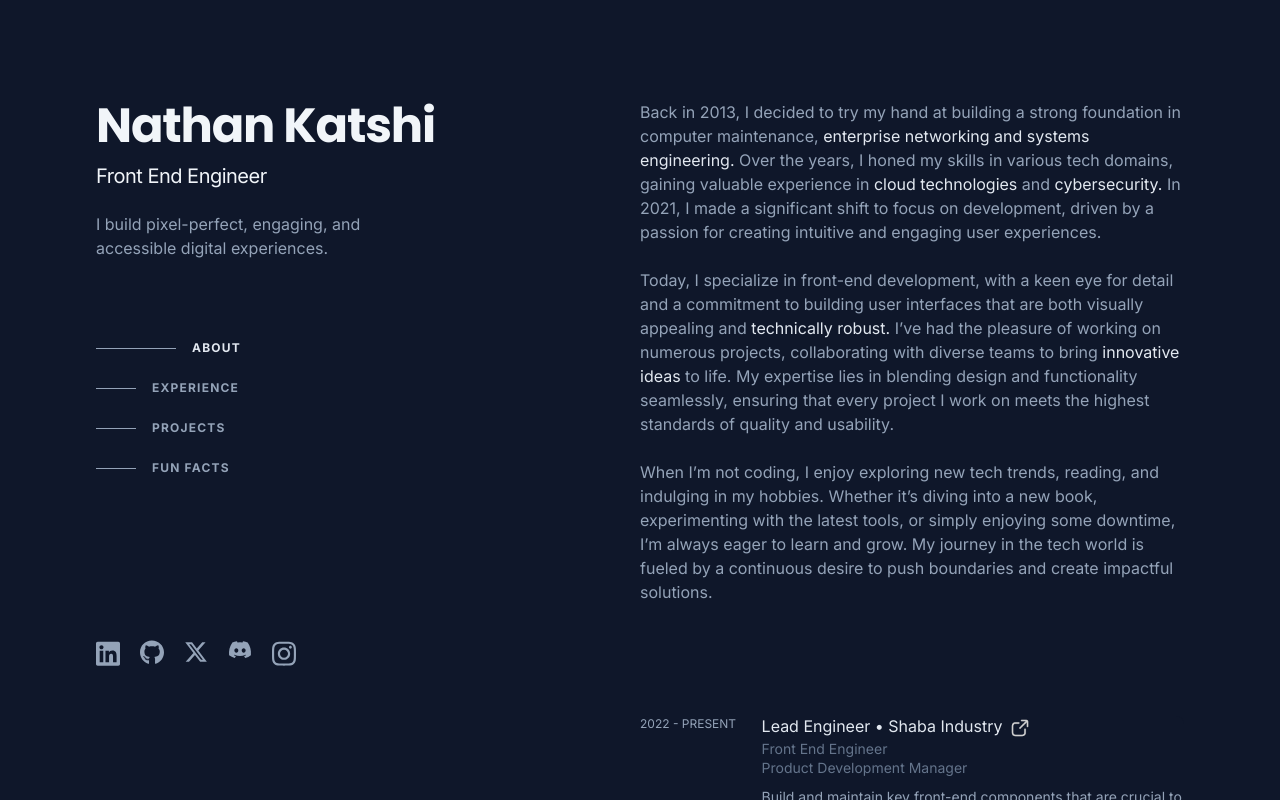
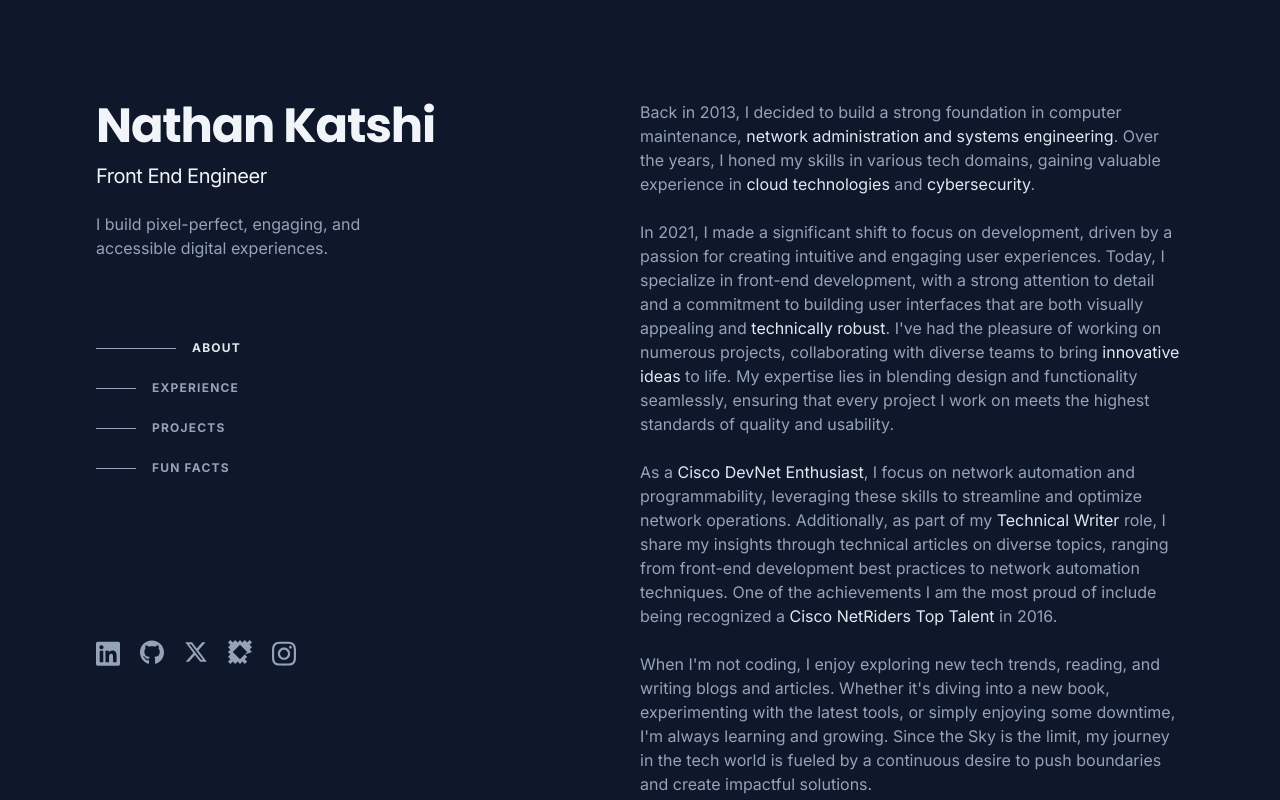
Before and after one commit to iam-inath/17portfolio_v2, a React (Vite) app: page / in a window 1280 px wide. Built offline with nearby package versions, Linux system fonts and the light colour scheme; a web font is replaced by a local one.

Commit message:
Content Updates

```diff
--- a/index.html
+++ b/index.html
@@ -6,7 +6,7 @@
     <meta name="viewport" content="width=device-width, initial-scale=1.0" />
     <meta
       name="description"
-      content="Nathan Katshi is a Front End React Engineer who builds accessible, inclusive products and digital experiences."
+      content="Nathan Katshi is a Front End React Engineer, Cisco DevNet Enthusiast, and Technical Writer who builds accessible, inclusive products and digital experiences. He shares his insights through technical articles on diverse topics, ranging from front-end development best practices to network automation techniques."
     />
     <link rel="manifest" href="/manifest.json" />
     <meta property="og:image" content="/g-icon.png" />
--- a/src/components/About.jsx
+++ b/src/components/About.jsx
@@ -7,35 +7,45 @@ function About() {
         About
       </h2>
       <p className=''>
-        Back in 2013, I decided to try my hand at building a strong foundation
-        in computer maintenance,{' '}
-        <span className=' text-slate-200'>
-          enterprise networking and systems engineering.{' '}
+        Back in 2013, I decided to build a strong foundation in computer
+        maintenance,{' '}
+        <span className='text-slate-200'>
+          network administration and systems engineering
         </span>
-        Over the years, I honed my skills in various tech domains, gaining
+        . Over the years, I honed my skills in various tech domains, gaining
         valuable experience in{' '}
-        <span className=' text-slate-200'>cloud technologies</span> and{' '}
-        <span className=' text-slate-200'>cybersecurity.</span> In 2021, I made
-        a significant shift to focus on development, driven by a passion for
-        creating intuitive and engaging user experiences.
-        <br />
-        <br /> Today, I specialize in front-end development, with a keen eye for
-        detail and a commitment to building user interfaces that are both
-        visually appealing and{' '}
-        <span className=' text-slate-200'>technically robust. </span> I’ve had
-        the pleasure of working on numerous projects, collaborating with diverse
-        teams to bring <span className=' text-slate-200'>innovative ideas</span>{' '}
+        <span className='text-slate-200'>cloud technologies</span> and{' '}
+        <span className='text-slate-200'>cybersecurity</span>.<br />
+        <br /> In 2021, I made a significant shift to focus on development,
+        driven by a passion for creating intuitive and engaging user
+        experiences. Today, I specialize in front-end development, with a strong
+        attention to detail and a commitment to building user interfaces that
+        are both visually appealing and{' '}
+        <span className='text-slate-200'>technically robust</span>. I've had the
+        pleasure of working on numerous projects, collaborating with diverse
+        teams to bring <span className='text-slate-200'>innovative ideas</span>{' '}
         to life. My expertise lies in blending design and functionality
         seamlessly, ensuring that every project I work on meets the highest
         standards of quality and usability.
         <br />
         <br />
-        When I’m not coding, I enjoy exploring new tech trends, reading, and
-        indulging in my hobbies. Whether it’s diving into a new book,
+        As a <span className='text-slate-200'>Cisco DevNet Enthusiast</span>, I
+        focus on network automation and programmability, leveraging these skills
+        to streamline and optimize network operations. Additionally, as part of
+        my <span className='text-slate-200'>Technical Writer</span> role, I
+        share my insights through technical articles on diverse topics, ranging
+        from front-end development best practices to network automation
+        techniques. One of the achievements I am the most proud of include being
+        recognized a{' '}
+        <span className='text-slate-200'>Cisco NetRiders Top Talent</span> in
+        2016.
+        <br /> <br />
+        When I'm not coding, I enjoy exploring new tech trends, reading, and
+        writing blogs and articles. Whether it's diving into a new book,
         experimenting with the latest tools, or simply enjoying some downtime,
-        I’m always eager to learn and grow. My journey in the tech world is
-        fueled by a continuous desire to push boundaries and create impactful
-        solutions.
+        I'm always learning and growing. Since the Sky is the limit, my journey
+        in the tech world is fueled by a continuous desire to push boundaries
+        and create impactful solutions.
       </p>
     </div>
   )
--- a/src/data/data.js
+++ b/src/data/data.js
@@ -300,13 +300,19 @@ export const socialMedia = [
   {
     name: 'x',
     svg: '<svg xmlns="http://www.w3.org/2000/svg" viewBox="0 0 512 512"><!--!Font Awesome Free 6.6.0 by @fontawesome - https://fontawesome.com License - https://fontawesome.com/license/free Copyright 2024 Fonticons, Inc.--><path d="M389.2 48h70.6L305.6 224.2 487 464H345L233.7 318.6 106.5 464H35.8L200.7 275.5 26.8 48H172.4L272.9 180.9 389.2 48zM364.4 421.8h39.1L151.1 88h-42L364.4 421.8z"/></svg>',
-    href: 'https://x.com/iam_inath',
+    href: 'https://x.com/katshidev',
   },
-  {
+  /*   {
     name: 'discord',
     svg: '<svg xmlns="http://www.w3.org/2000/svg" viewBox="0 0 640 512"><!--!Font Awesome Free 6.6.0 by @fontawesome - https://fontawesome.com License - https://fontawesome.com/license/free Copyright 2024 Fonticons, Inc.--><path d="M524.5 69.8a1.5 1.5 0 0 0 -.8-.7A485.1 485.1 0 0 0 404.1 32a1.8 1.8 0 0 0 -1.9 .9 337.5 337.5 0 0 0 -14.9 30.6 447.8 447.8 0 0 0 -134.4 0 309.5 309.5 0 0 0 -15.1-30.6 1.9 1.9 0 0 0 -1.9-.9A483.7 483.7 0 0 0 116.1 69.1a1.7 1.7 0 0 0 -.8 .7C39.1 183.7 18.2 294.7 28.4 404.4a2 2 0 0 0 .8 1.4A487.7 487.7 0 0 0 176 479.9a1.9 1.9 0 0 0 2.1-.7A348.2 348.2 0 0 0 208.1 430.4a1.9 1.9 0 0 0 -1-2.6 321.2 321.2 0 0 1 -45.9-21.9 1.9 1.9 0 0 1 -.2-3.1c3.1-2.3 6.2-4.7 9.1-7.1a1.8 1.8 0 0 1 1.9-.3c96.2 43.9 200.4 43.9 295.5 0a1.8 1.8 0 0 1 1.9 .2c2.9 2.4 6 4.9 9.1 7.2a1.9 1.9 0 0 1 -.2 3.1 301.4 301.4 0 0 1 -45.9 21.8 1.9 1.9 0 0 0 -1 2.6 391.1 391.1 0 0 0 30 48.8 1.9 1.9 0 0 0 2.1 .7A486 486 0 0 0 610.7 405.7a1.9 1.9 0 0 0 .8-1.4C623.7 277.6 590.9 167.5 524.5 69.8zM222.5 337.6c-29 0-52.8-26.6-52.8-59.2S193.1 219.1 222.5 219.1c29.7 0 53.3 26.8 52.8 59.2C275.3 311 251.9 337.6 222.5 337.6zm195.4 0c-29 0-52.8-26.6-52.8-59.2S388.4 219.1 417.9 219.1c29.7 0 53.3 26.8 52.8 59.2C470.7 311 447.5 337.6 417.9 337.6z"/></svg>',
     href: 'https://discordapp.com/users/1223610773256011806',
+  }, */
+  {
+    name: 'hackernoon',
+    svg: '<svg xmlns="http://www.w3.org/2000/svg" viewBox="0 0 24 24"><path d="M12 0L9.6 2.4 7.2 0 4.8 2.4 2.4 0 0 2.4 2.4 4.8 0 7.2 2.4 9.6 0 12l2.4 2.4L0 16.8l2.4 2.4L0 21.6 2.4 24l2.4-2.4 2.4 2.4 2.4-2.4 2.4 2.4 2.4-2.4 2.4 2.4 2.4-2.4-2.4-2.4 2.4-2.4-2.4-2.4L24 12l-2.4-2.4L24 7.2l-2.4-2.4L24 2.4 21.6 0l-2.4 2.4L16.8 0l-2.4 2.4L12 0zm0 4.8l7.2 7.2-7.2 7.2-7.2-7.2 7.2-7.2z"/></svg>',
+    href: 'https://hackernoon.com/u/nathankatshi',
   },
+
   /*   {
     name: 'Codepen',
     svg: '<svg xmlns="http://www.w3.org/2000/svg" viewBox="0 0 512 512"><!--!Font Awesome Free 6.6.0 by @fontawesome - https://fontawesome.com License - https://fontawesome.com/license/free Copyright 2024 Fonticons, Inc.--><path d="M502.3 159.7l-234-156c-8-4.9-16.5-5-24.6 0l-234 156C3.7 163.7 0 170.8 0 178v156c0 7.1 3.7 14.3 9.7 18.3l234 156c8 4.9 16.5 5 24.6 0l234-156c6-4 9.7-11.1 9.7-18.3V178c0-7.1-3.7-14.3-9.7-18.3zM278 63.1l172.3 114.9-76.9 51.4L278 165.7V63.1zm-44 0v102.6l-95.4 63.7-76.9-51.4L234 63.1zM44 219.1l55.1 36.9L44 292.8v-73.7zm190 229.7L61.7 334l76.9-51.4L234 346.3v102.6zm22-140.9l-77.7-52 77.7-52 77.7 52-77.7 52zm22 140.9V346.3l95.4-63.7 76.9 51.4L278 448.8zm190-156l-55.1-36.9L468 219.1v73.7z"/></svg>',
```
Also changed, not shown: 1 other file (tests, documents, lock files or other folders).
